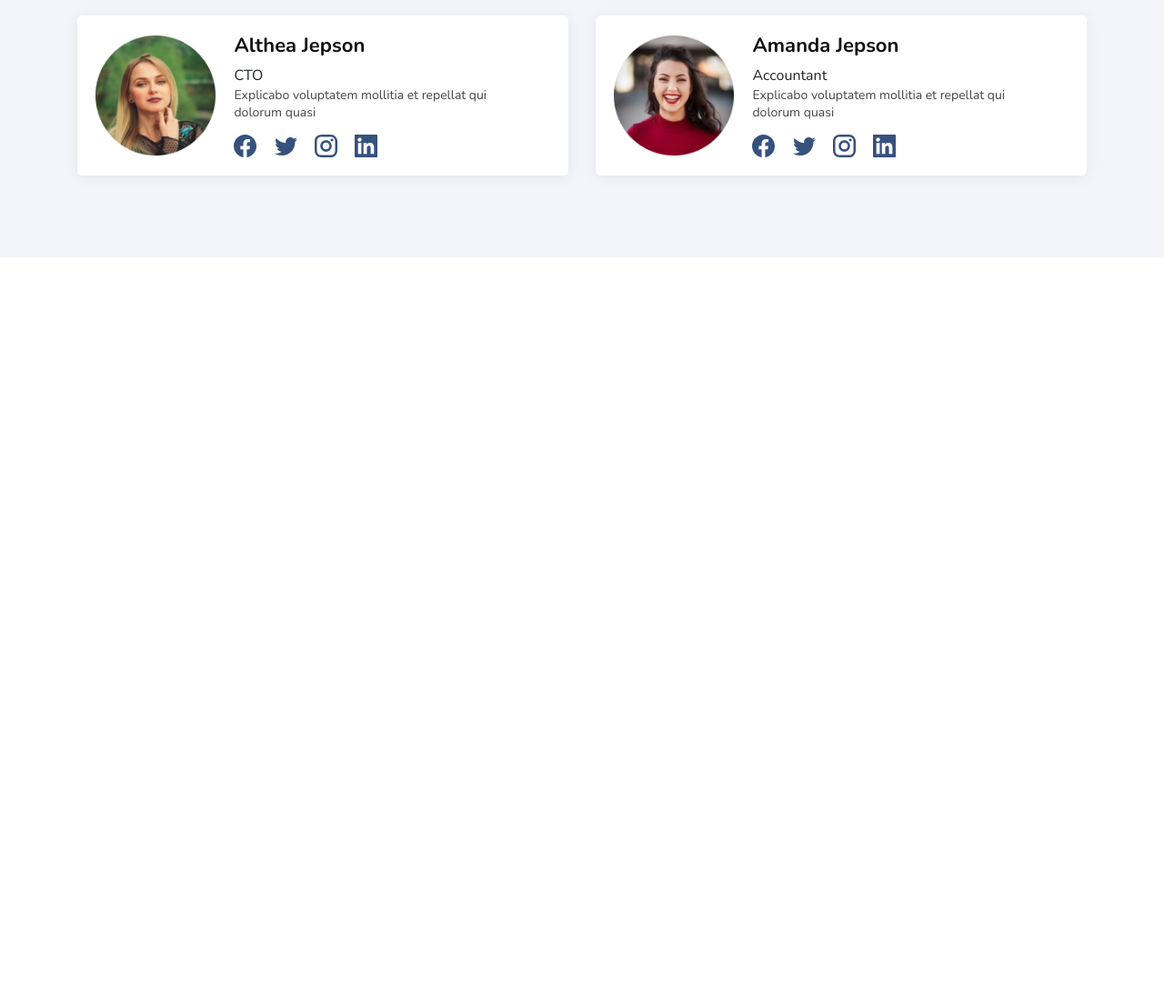
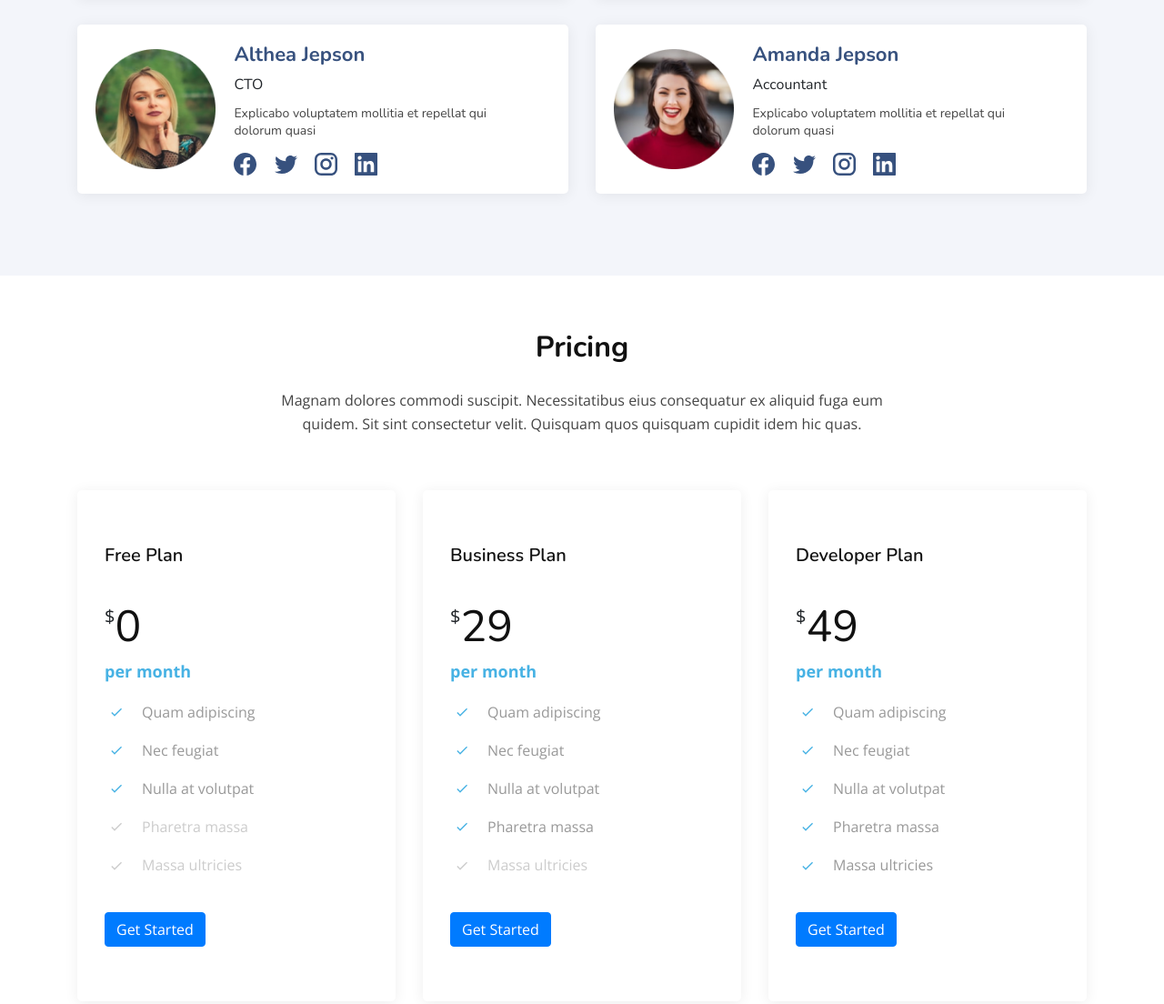
Before and after one commit to aljonnnnn/halaka-bootstrap-template, a plain HTML site: page index.html in a window 1280 px wide. Shown: the part 4765-5869 px from the top of the page at 91% size. Before the commit the page ends 5048 px from the top, so only its background shows below. Drawn offline with nearby package versions, Linux system fonts and the light colour scheme.

Commit message:
add pricing section

```diff
--- a/css/main.css
+++ b/css/main.css
@@ -2,10 +2,12 @@
 
 :root{
     --primary-color: #47B2E4;
-    --secondar-color: ##37517e;
+    --secondar-color: #37517e;
     --white-color: #fff;
     --black-color: #111;
     --text-color: #444;
+    --list-check: #999999;
+    --list-uncheck: #cccccc;
     --background: #f3f5fa;
     --nav-shadow: 0 4px 8px rgba(0, 0, 0, 0.1);
     --box-shadow: 0 2px 15px rgba(0, 0, 0, 0.07);
@@ -102,6 +104,14 @@ section{
 
 .primary-color{
     color: var(--primary-color);
+}
+
+.list-check{
+    color: var(--list-check);
+}
+
+.list-uncheck{
+    color: var(--list-uncheck);
 }
 
 /* margin */
@@ -480,7 +490,7 @@ section{
 
 .project .project-box .project-hover p{
     line-height: 22px;
-    font-size: 14px;
+    font-size: 0.875rem;
 }
 
 /* Project section end */
@@ -489,6 +499,13 @@ section{
 
 .team{
     background: var(--background);
+}
+
+.team .col-md-6{
+    transition: all 0.5s ease;
+}
+.team .col-md-6:hover{
+    transform: translateY(-5px);
 }
 
 .team .team-item{
@@ -500,16 +517,17 @@ section{
 }
 
 .team .team-item .team-details{
-    padding: 0 20px;
+    padding: 0 1.25rem;
 }
 
 .team .team-item .team-details h5{
+    color: var(--secondar-color);
     font-weight: 700;
     margin-bottom: 7px;
 }
 
 .team .team-item .team-details p{
-    font-size: 14px;
+    font-size: 0.875rem;
     line-height: 19px;
     font-family: 'Nunito', sans-serif;
 }
@@ -525,6 +543,46 @@ section{
 
 
 /* Team section end */
+
+/* Pricing section start */
+
+.pricing .pricing-plan{
+    padding: 3.75rem 1.875rem;
+    border-radius: 5px;
+    box-shadow: var(--box-shadow);
+}
+
+.pricing .pricing-plan .pricing-price{
+    display: flex;
+    flex-wrap: wrap;
+}
+
+.pricing .pricing-plan .pricing-price .currency{
+    font-size: 1.25rem;
+    margin-top: 10px;
+}
+.pricing .pricing-plan .pricing-price .price{
+    color: var(--black-color);
+    font-family: 'Nunito', sans-serif;
+    font-size: 3rem;
+}
+.pricing .pricing-plan .pricing-price .period{
+    color: var(--primary-color);
+    font-size: 1.125rem;
+    font-weight: 700;
+    display: block;
+    width: 100%;
+}
+.pricing-body ul li{
+    font-size: 1rem;
+    line-height: 22px;
+}
+.pricing-body ul li img{
+    margin: 0 1.25rem 0.1875rem 0.3125rem;
+}
+
+/* Pricing section end */
+
 /*
 container  laptop / large tablet width 1260px
 container small tablet 992px
--- a/index.html
+++ b/index.html
@@ -10,7 +10,9 @@
     <link rel="stylesheet" href="css/main.css">
 </head>
 <body>
-    <!-- navbar -->
+
+    <!-- navbar start -->
+
    <header class="header">
        <nav class="nav container">
            <a href="#" class="logo">halaka</a>
@@ -31,6 +33,8 @@
            </ul>
        </nav>
    </header>
+
+    <!-- navbar end -->
 
    <!-- hero section start -->
    <section class="hero">
@@ -250,6 +254,7 @@
        </div>
      </div>
    </section>
+
    <!-- services section end -->
 
    <!-- CTA section start -->
@@ -339,10 +344,10 @@
    <!-- team section start -->
 
    <section class="team">
-    <div class="section-title text-center m-b-60">
-      <h2 class="m-b-25">Team</h2>
-      <p>Magnam dolores commodi suscipit. Necessitatibus eius consequatur ex aliquid fuga eum quidem. Sit sint consectetur velit. Quisquam quos quisquam cupidit idem hic quas.</p>
-    </div>
+      <div class="section-title text-center m-b-60">
+        <h2 class="m-b-25">Team</h2>
+        <p>Magnam dolores commodi suscipit. Necessitatibus eius consequatur ex aliquid fuga eum quidem. Sit sint consectetur velit. Quisquam quos quisquam cupidit idem hic quas.</p>
+      </div>
     <div class="container">
       <div class="row">
         <div class="col-md-6 m-b-30">
@@ -352,7 +357,7 @@
             </div>
             <div class="team-details">
               <h5>Walter White</h5>
-              <span class="m-b-15">Chief Executive Officer</span>
+              <span class="m-b-10 d-block">Chief Executive Officer</span>
               <p class="m-b-15">Explicabo voluptatem mollitia et repellat qui dolorum quasi</p>
               <a href="" class="social-icon m-r-15"><img src="img/facebook.svg" alt=""></a href="">
               <a href="" class="social-icon m-r-15"><img src="img/twitter.svg" alt=""></a href="">
@@ -368,7 +373,7 @@
             </div>
             <div class="team-details">
               <h5>Sarah Jhonson</h5>
-              <span class="m-b-15">Product Manager</span>
+              <span class="m-b-10 d-block">Product Manager</span>
               <p class="m-b-15">Explicabo voluptatem mollitia et repellat qui dolorum quasi</p>
               <a href="" class="social-icon m-r-15"><img src="img/facebook.svg" alt=""></a href="">
               <a href="" class="social-icon m-r-15"><img src="img/twitter.svg" alt=""></a href="">
@@ -384,7 +389,7 @@
             </div>
             <div class="team-details">
               <h5>Althea Jepson</h5>
-              <span class="m-b-15">CTO</span>
+              <span class="m-b-10 d-block">CTO</span>
               <p class="m-b-15">Explicabo voluptatem mollitia et repellat qui dolorum quasi</p>
               <a href="" class="social-icon m-r-15"><img src="img/facebook.svg" alt=""></a href="">
               <a href="" class="social-icon m-r-15"><img src="img/twitter.svg" alt=""></a href="">
@@ -400,7 +405,7 @@
             </div>
             <div class="team-details">
               <h5>Amanda Jepson</h5>
-              <span class="m-b-15">Accountant</span>
+              <span class="m-b-10 d-block">Accountant</span>
               <p class="m-b-15">Explicabo voluptatem mollitia et repellat qui dolorum quasi</p>
               <a href="" class="social-icon m-r-15"><img src="img/facebook.svg" alt=""></a href="">
               <a href="" class="social-icon m-r-15"><img src="img/twitter.svg" alt=""></a href="">
@@ -414,6 +419,93 @@
 
    <!-- team section end -->
 
+   <!-- pricing section start -->
+
+   <section class="pricing">
+      <div class="section-title text-center m-b-60">
+        <h2 class="m-b-25">Pricing</h2>
+        <p>Magnam dolores commodi suscipit. Necessitatibus eius consequatur ex aliquid fuga eum quidem. Sit sint consectetur velit. Quisquam quos quisquam cupidit idem hic quas.</p>
+      </div>
+      <div class="container">
+        <div class="row justify-content-center">
+          <div class="col-lg-4 col-md-6 m-b-lg-40">
+            <div class="pricing-plan">
+              <div class="princing-header m-b-30">
+                <h6>Free Plan</h6>
+              </div>
+              <div class="pricing-price m-b-20">
+                <span class="currency">$</span>
+                <span class="price">0</span>
+                <span class="period">per month</span>
+              </div>
+              <div class="pricing-body m-b-40">
+                <ul>
+                  <li class="m-b-20 list-check"><img src="img/check.svg">Quam adipiscing</li>
+                  <li class="m-b-20 list-check"><img src="img/check.svg">Nec feugiat</li>
+                  <li class="m-b-20 list-check"><img src="img/check.svg">Nulla at volutpat</li>
+                  <li class="m-b-20 list-uncheck"><img src="img/uncheck.svg">Pharetra massa</li>
+                  <li class="list-uncheck"><img src="img/uncheck.svg">Massa ultricies</li>
+                </ul>
+              </div>
+              <div class="pricing-footer">
+                <a href="#" class="btn btn-primary">Get Started</a>
+              </div>
+            </div>
+          </div>
+          <div class="col-lg-4 col-md-6 m-b-lg-40">
+            <div class="pricing-plan">
+              <div class="princing-header m-b-30">
+                <h6>Business Plan</h6>
+              </div>
+              <div class="pricing-price m-b-20">
+                <span class="currency">$</span>
+                <span class="price">29</span>
+                <span class="period">per month</span>
+              </div>
+              <div class="pricing-body m-b-40">
+                <ul>
+                  <li class="m-b-20 list-check"><img src="img/check.svg">Quam adipiscing</li>
+                  <li class="m-b-20 list-check"><img src="img/check.svg">Nec feugiat</li>
+                  <li class="m-b-20 list-check"><img src="img/check.svg">Nulla at volutpat</li>
+                  <li class="m-b-20 list-check"><img src="img/check.svg">Pharetra massa</li>
+                  <li class="list-uncheck"><img src="img/uncheck.svg">Massa ultricies</li>
+                </ul>
+              </div>
+              <div class="pricing-footer">
+                <a href="#" class="btn btn-primary">Get Started</a>
+              </div>
+            </div>
+          </div>
+          <div class="col-lg-4 col-md-6">
+            <div class="pricing-plan">
+              <div class="princing-header m-b-30">
+                <h6>Developer Plan</h6>
+              </div>
+              <div class="pricing-price m-b-20">
+                <span class="currency">$</span>
+                <span class="price">49</span>
+                <span class="period">per month</span>
+              </div>
+              <div class="pricing-body m-b-40">
+                <ul>
+                  <li class="m-b-20 list-check"><img src="img/check.svg">Quam adipiscing</li>
+                  <li class="m-b-20 list-check"><img src="img/check.svg">Nec feugiat</li>
+                  <li class="m-b-20 list-check"><img src="img/check.svg">Nulla at volutpat</li>
+                  <li class="m-b-20 list-check"><img src="img/check.svg">Pharetra massa</li>
+                  <li class="list-check"><img src="img/check.svg">Massa ultricies</li>
+                </ul>
+              </div>
+              <div class="pricing-footer">
+                <a href="#" class="btn btn-primary">Get Started</a>
+              </div>
+            </div>
+          </div>
+        </div>
+      </div>
+   </section>
+
+   <!-- pricing section end -->
+
     <!-- jquery -->
     <script src="https://code.jquery.com/jquery-3.5.1.slim.min.js" integrity="sha384-DfXdz2htPH0lsSSs5nCTpuj/zy4C+OGpamoFVy38MVBnE+IbbVYUew+OrCXaRkfj" crossorigin="anonymous"></script>
     <!-- propper js -->
```
